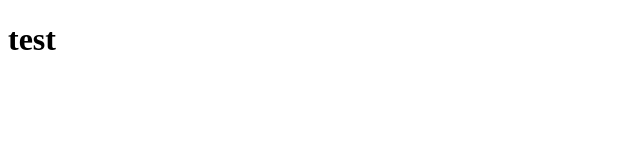
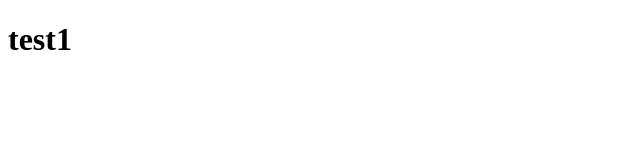
Before and after one commit to TarekSherif/GitLearn, a plain HTML site: page index.html in a window 1280 px wide. Shown: the full height of the page, 0-640 px from the left. Drawn offline with Linux system fonts and the light colour scheme.

Commit message:
Update index.html

```diff
--- a/index.html
+++ b/index.html
@@ -7,7 +7,7 @@
 </head>
 <body>
     <h1>
-        test
+        test1
     </h1>
 </body>
 </html>
```
